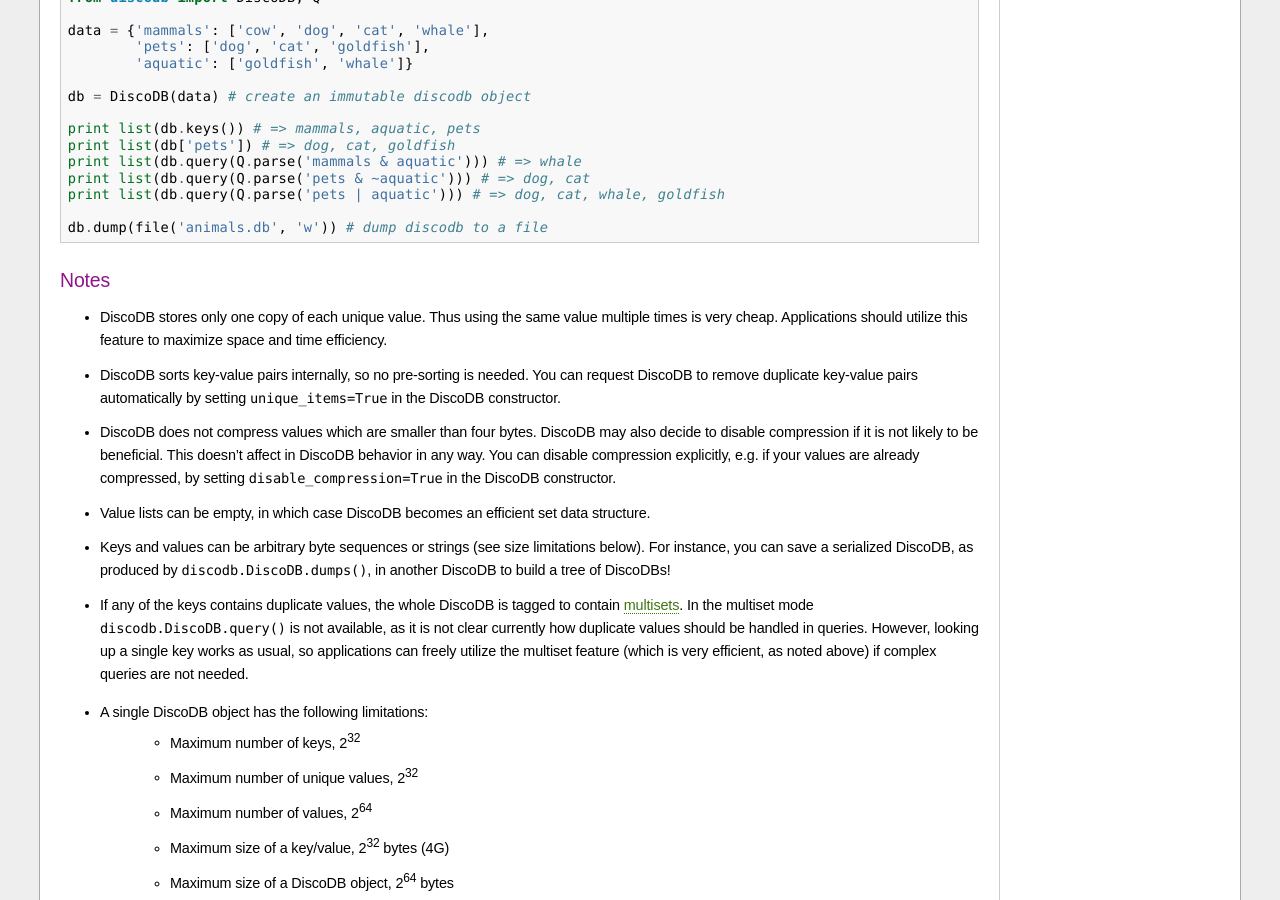
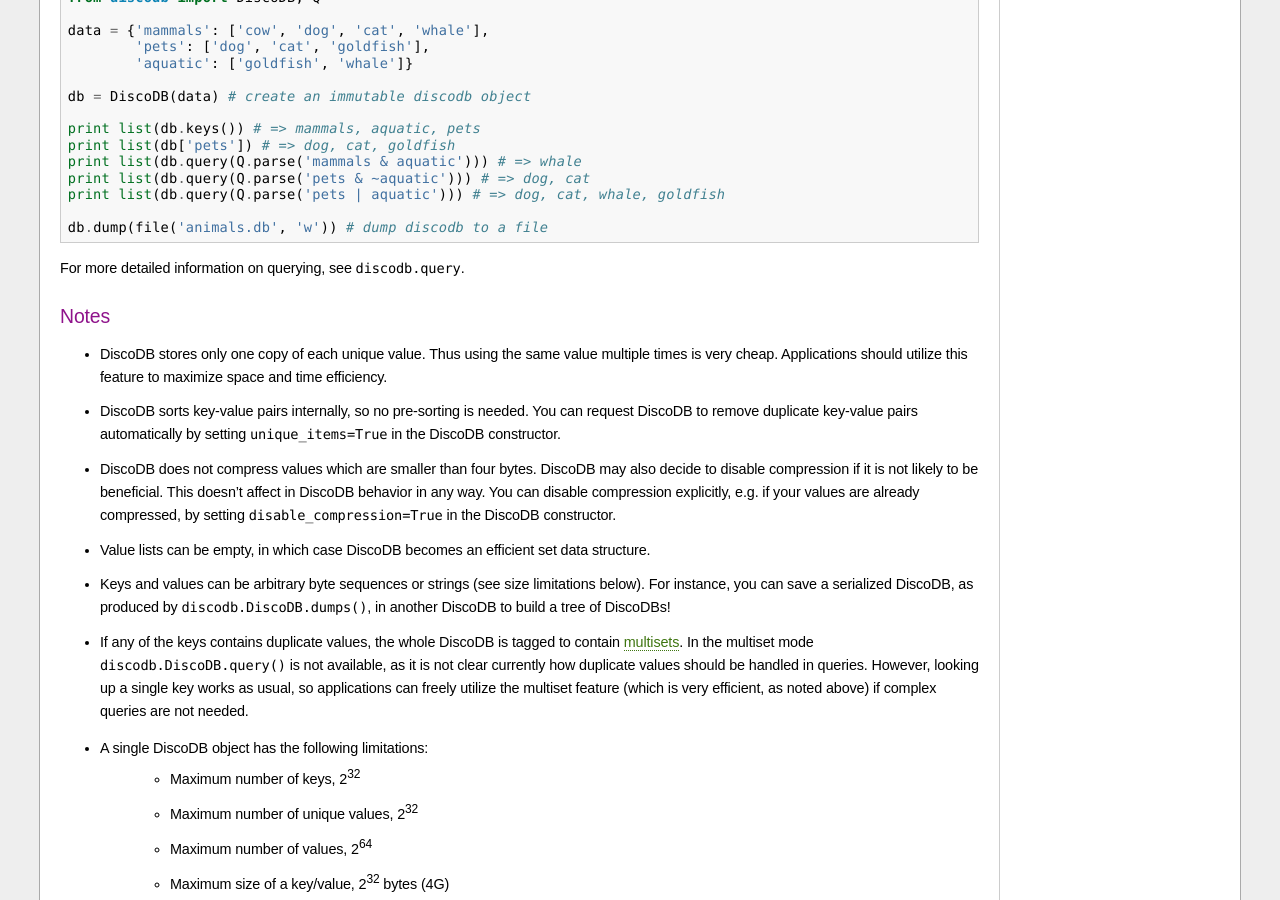
Before and after one commit to discoproject/disco, a Sphinx documentation site: the page built from doc/contrib/discodb/discodb.rst, in a window 1280 px wide and 900 px high, scrolled down 1224 px. Built offline with Sphinx 7.4.7, drawn with Linux system fonts in a browser that asks for light colours; some of the changed text lies outside the part shown.

Commit message:
discodb: include discodb.query docs as first-class documentation citizens

```diff
--- a/doc/contrib/discodb/discodb.rst
+++ b/doc/contrib/discodb/discodb.rst
@@ -82,6 +82,8 @@
 
     db.dump(file('animals.db', 'w')) # dump discodb to a file
 
+For more detailed information on querying, see :mod:`discodb.query`.
+
 Notes
 -----
 
--- /dev/null
+++ b/doc/contrib/discodb/query.rst
@@ -0,0 +1,2 @@
+.. automodule:: discodb.query
+   :members:
--- a/doc/index.rst
+++ b/doc/index.rst
@@ -35,6 +35,7 @@
 
    Discodex -- Distributed Indexing System <contrib/discodex/index>
    contrib/discodb/discodb
+   contrib/discodb/query
 
 HOWTO
 -----
```
Also changed, not shown: 1 other file.
